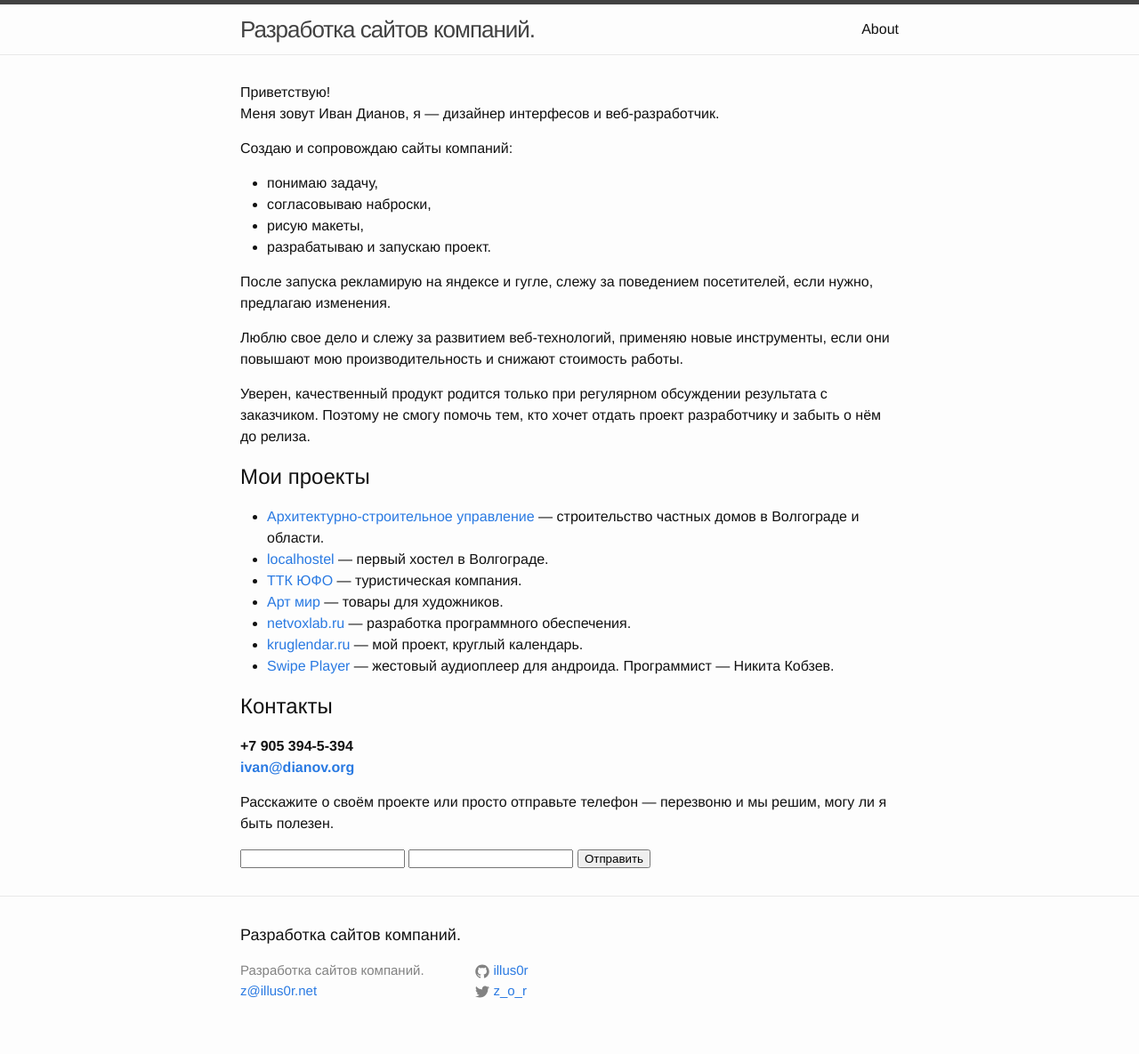
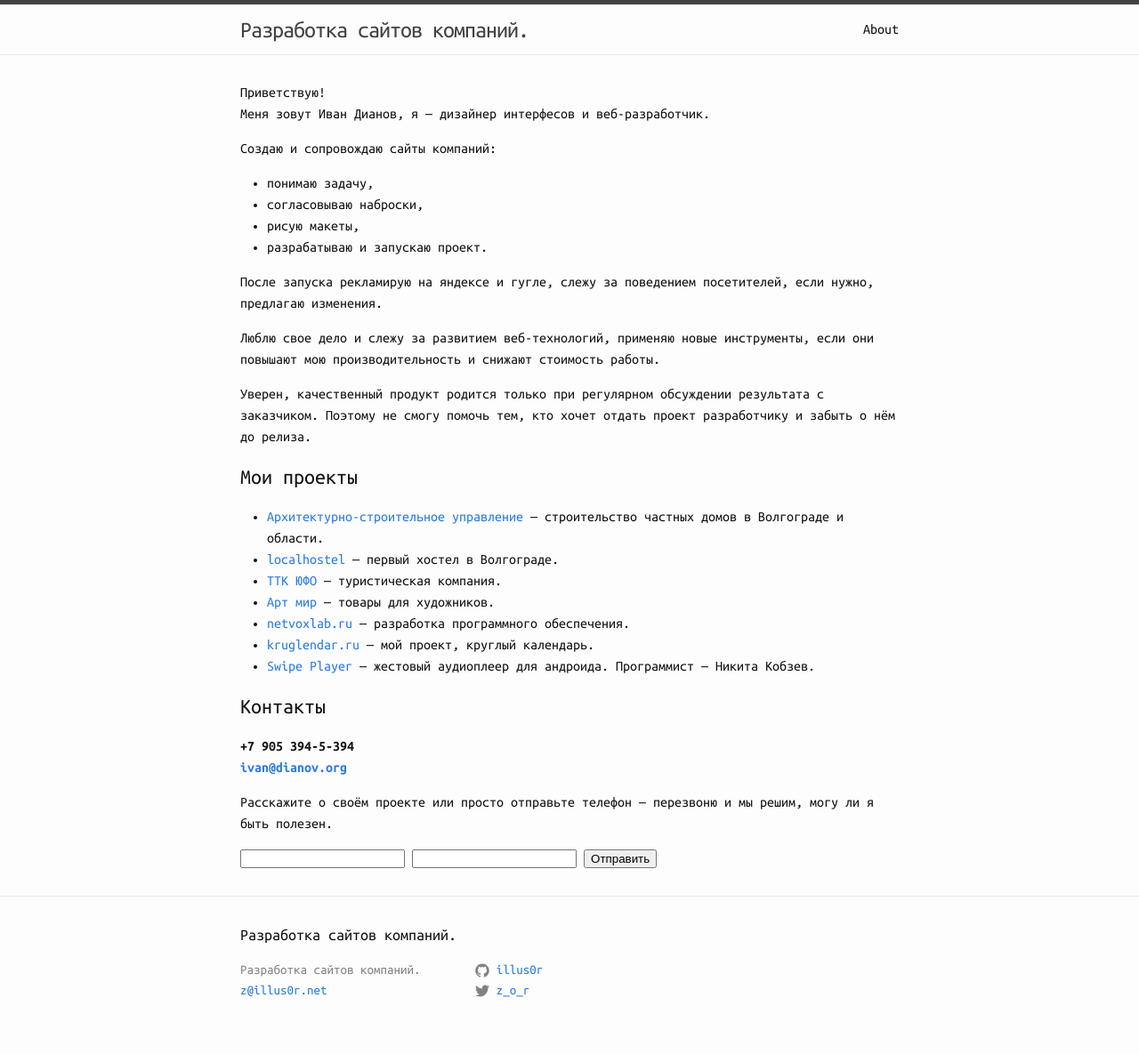
Before and after one commit to illus0r/dianov.org, a Jekyll site: the page built from index.md, in a window 1280 px wide. Shown: the whole page at 89% size. Built offline with Jekyll 4.4.1, drawn with Linux system fonts in a browser that asks for light colours.

Commit message:
Updated main.scss

```diff
--- a/css/main.scss
+++ b/css/main.scss
@@ -6,7 +6,7 @@
 
 
 // Our variables
-$base-font-family: Helvetica, Arial, sans-serif;
+$base-font-family: 'Ubuntu Mono', Helvetica, Arial, sans-serif;
 $base-font-size:   16px;
 $small-font-size:  $base-font-size * 0.875;
 $base-line-height: 1.5;
```
